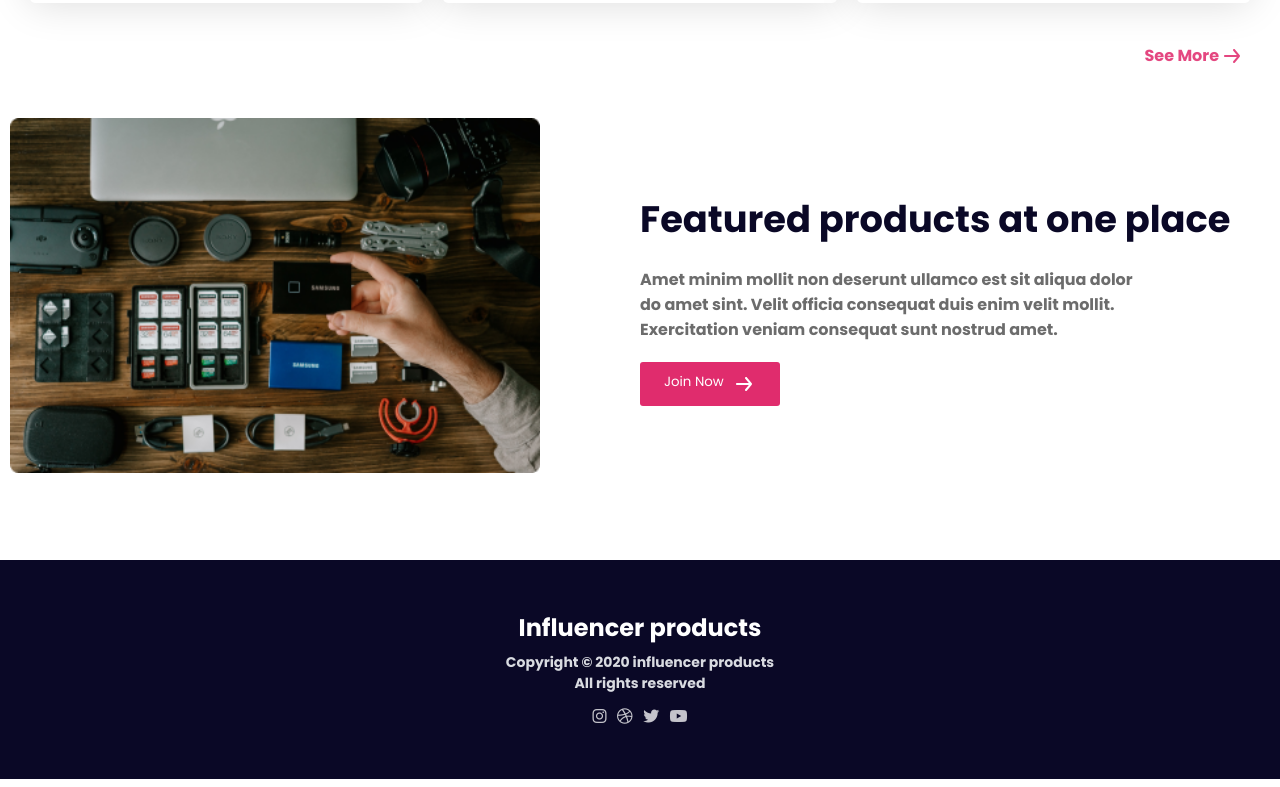
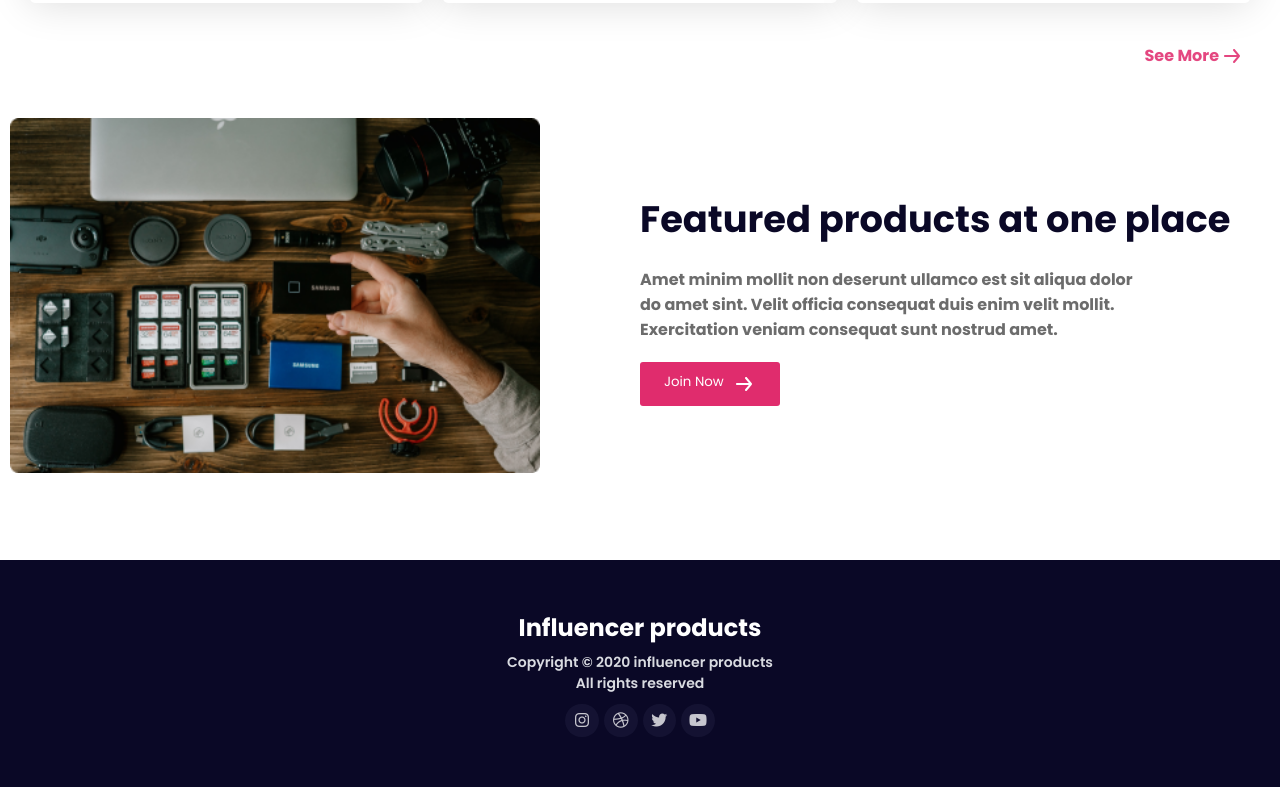
Before and after one commit to Ahsanul-Islam-083/Influencer-Gear-website, a plain HTML site: page index.html in a window 1280 px wide. Shown: the part 2469-3256 px from the top of the page. Drawn offline with Linux system fonts and the light colour scheme.

Commit message:
added background to the footer icons

```diff
--- a/style.css
+++ b/style.css
@@ -207,14 +207,26 @@ footer{
 .footer-content .footer-text{
     color: #D9DBE1;
     font-size: .875rem;
-    font-weight: 700;
+    font-weight: 600;
 }
 .footer-content .footer-icons {
     margin-top: 10px;
+    display: flex;
+    gap: 5px;
 }
 .footer-content .footer-icons a{
     color: #ffffffc2;
-    padding: 3px;
+    display: flex;
+    text-decoration: none;
+    justify-content: center;
+    align-items: center;
+    text-align: center;
+    background-color: hsla(243, 23%, 32%, 0.196);
+    width: 2rem;
+    height: 2rem;
+    padding: .8px;
+    /* border: 2px solid wheat; */
+    border-radius: 50%;
 }
 
 
```
